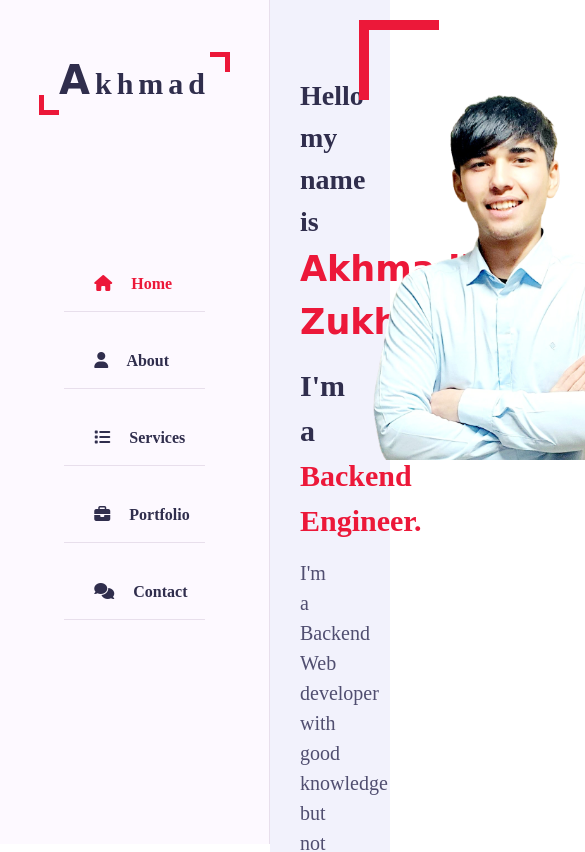
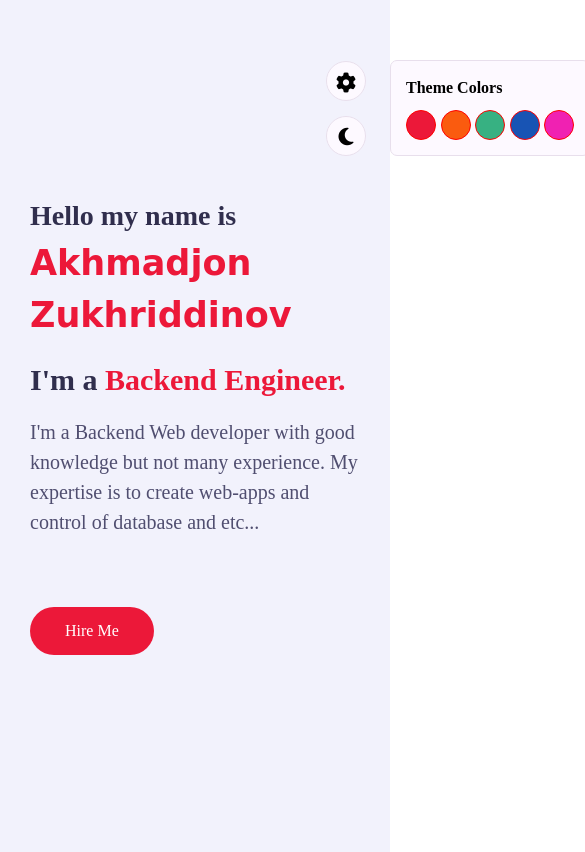
Before and after one commit to Akhmadjon1/Personal-web, a plain HTML site: page index.html in a window 390 px wide. Shown: the top 852 px of the page, 585 px wide, since content can reach past the window. Drawn offline with Linux system fonts and the light colour scheme; a web font is replaced by a local one.

Commit message:
html, css part finished

```diff
--- /dev/null
+++ b/css/skins/color-2.css
@@ -0,0 +1,3 @@
+:root {
+    --skin-color: #fa5b0f;
+}
--- /dev/null
+++ b/css/skins/color-3.css
@@ -0,0 +1,3 @@
+:root {
+    --skin-color: #37b182;
+}
--- /dev/null
+++ b/css/skins/color-4.css
@@ -0,0 +1,3 @@
+:root {
+    --skin-color: #1854b4;
+}
--- /dev/null
+++ b/css/skins/color-5.css
@@ -0,0 +1,3 @@
+:root {
+    --skin-color: #f021b2;
+}
--- /dev/null
+++ b/css/styles-switcher.css
@@ -0,0 +1,74 @@
+.style-switcher{
+    position: fixed;
+    right: 0;
+    top: 60px;
+    padding: 15px;
+    width: 200px;
+    border: 1px solid var(--bg-black-50);
+    background: var(--bg-black-100);
+    z-index: 101;
+    border-radius: 7px;
+    transition: all 0.3s ease;
+    transform: translateX(100%);
+}
+.style-switcher .open{
+    transform: translateX(-25px);
+}
+.style-switcher .s-icon{
+    position: absolute;
+    height: 40px;
+    width: 40px;
+    text-align: center;
+    font-size: 20px;
+    background: var(--bg-black-100);
+    color: var(--bg-black-800);
+    right: 100%;
+    border: 1px solid var(--bg-black-50);
+    margin-right: 25px;
+    cursor: pointer;
+    transition: all 0.3s ease;
+    border-radius: 50%;
+}
+.style-switcher .s-icon i{
+    line-height: 40px;
+}
+.style-switcher .style-switcher-toggler{
+    top: 0;
+}
+.style-switcher .day-night{
+    top: 55px;
+}
+.style-switcher h4{
+    margin: 0 0 10px;
+    color: var(--bg-black-700);
+    font-size: 16px;
+    font-weight: 600;
+    text-transform: capitalize;
+}
+.style-switcher .colors{
+    display: flex;
+    flex-wrap: wrap;
+    justify-content: space-between;
+}
+.style-switcher .colors span{
+    display: inline-block;
+    height: 30px;
+    width: 30px;
+    border-radius: 50%;
+    border: 1px solid red;
+}
+.style-switcher .color-1{
+    background: #ec1839;
+}
+.style-switcher .color-2{
+    background: #fa5b0f;
+}
+.style-switcher .color-3{
+    background: #37b182;
+}
+.style-switcher .color-4{
+    background: #1854b4;
+}
+.style-switcher .color-5{
+    background: #f021b2;
+}
--- a/css/styles.css
+++ b/css/styles.css
@@ -602,3 +602,47 @@ h3.my-profession{
     height: 50px;
     padding: 0 50px;
 }
+
+@media (max-width:1199px)
+{
+    .aside{
+        left: -270px;
+    }
+    .main-content{
+        padding-left: 0;
+    }
+    .about .about-content .personal-info .info-item p span{
+        display: block;
+        margin-left: 0;
+    }
+}
+@media (max-width:991px)
+{
+    .contact .contact-info-item,
+    .portfolio .portfolio-item,
+    .service .service-item{
+        flex: 0 0 50%;
+        max-width: 50%;
+    }
+    .home .home-info{
+        flex: 0 0 100%;
+        max-width: 100%;
+    }
+    .home-img{
+        display: none;
+    }
+}
+@media (max-width:767px)
+{
+    .contact .contact-form .col-6,
+    .contact .contact-info-item,
+    .portfolio, .portfolio-item,
+    .service .service-item,
+    .about .about-content .experience,
+    .about .about-content .education,
+    .about .about-content .skills,
+    .about .about-content .personal-info{
+        flex: 0 0 100%;
+        max-width: 100%;
+        }
+}
--- a/index.html
+++ b/index.html
@@ -8,8 +8,15 @@
     <title>Personal Webpage</title>
     <!-- ==== CSS Files -->
     <link rel="stylesheet" href="css/styles.css">
-    <link rel="stylesheet" href="css/skins/colors.css">
+    <link rel="stylesheet" href="css/skins/color-1.css">
     <link rel="stylesheet" href="https://cdnjs.cloudflare.com/ajax/libs/font-awesome/6.2.0/css/all.min.css">
+    <!-- Style Switcher -->
+    <link rel="stylesheet" href="css/skins/color-1.css" class="alternate-style" title="color-1" disabled>
+    <link rel="stylesheet" href="css/skins/color-2.css" class="alternate-style" title="color-2" disabled>
+    <link rel="stylesheet" href="css/skins/color-3.css" class="alternate-style" title="color-3" disabled>
+    <link rel="stylesheet" href="css/skins/color-4.css" class="alternate-style" title="color-4" disabled>
+    <link rel="stylesheet" href="css/skins/color-5.css" class="alternate-style" title="color-5" disabled>
+    <link rel="stylesheet" href="css/styles-switcher.css">
 </head>
 
 <body>
@@ -495,9 +502,27 @@
         <!-- Main Content End -->
     </div>
     <!-- ==== Main Container End -->
-
+    <!-- Style Switcher Start-->
+        <div class="style-switcher">
+            <div class="style-switcher-toggler s-icon">
+                <i class="fas fa-cog fa-spin"></i>
+            </div>
+            <div class="day-night s-icon">
+                <i class="fas fa-moon"></i>
+            </div>
+            <h4>Theme Colors</h4>
+            <div class="colors">
+                <span class="color-1" onclick="setActiveStyle('color-1')"></span>
+                <span class="color-2" onclick="setActiveStyle('color-2')"></span>
+                <span class="color-3" onclick="setActiveStyle('color-3')"></span>
+                <span class="color-4" onclick="setActiveStyle('color-4')"></span>
+                <span class="color-5" onclick="setActiveStyle('color-5')"></span>
+            </div>
+        </div>
+    <!-- Style Switcher End -->
     <!-- ===== JS Files -->
     <script src="js/scripts.js"></script>
+    <script src="js/styles-switcher.js"></script>
 </body>
 
 </html>
--- /dev/null
+++ b/js/styles-switcher.js
@@ -0,0 +1,5 @@
+// TOGGLE STYLE SWICHER //
+const styleSwitcherToggle = document.querySelector(".style-switcher-toggler");
+styleSwitcherToggle.addEventListener("click", () =>{
+    document.querySelector(".style-switcher").classList.toggle("open");
+})
```
Also changed, not shown: css/skins/color-1.css (renamed from css/skins/colors.css), 1 other file.
